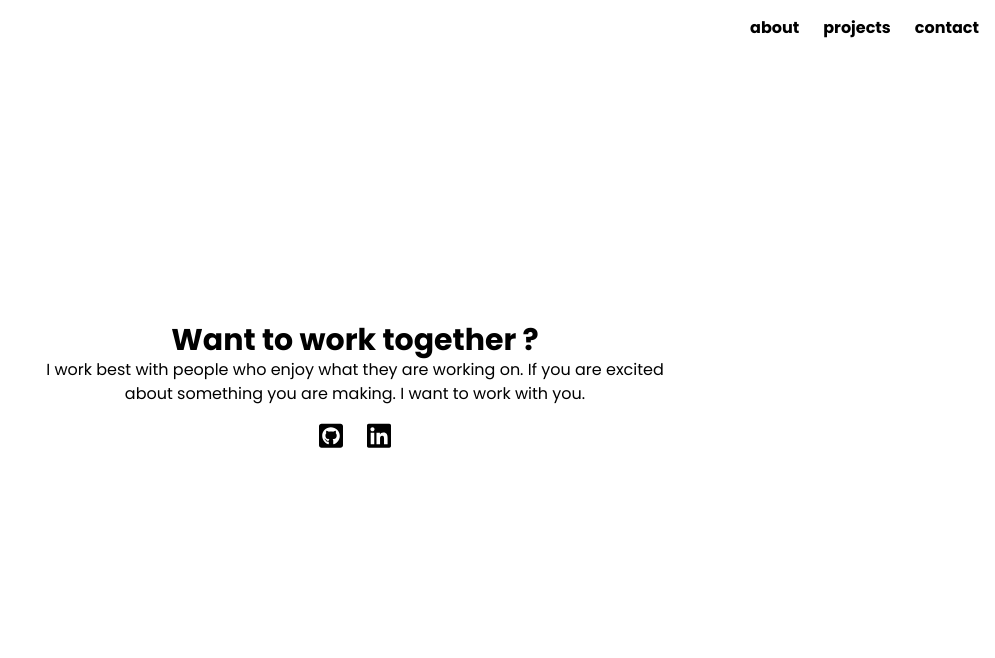
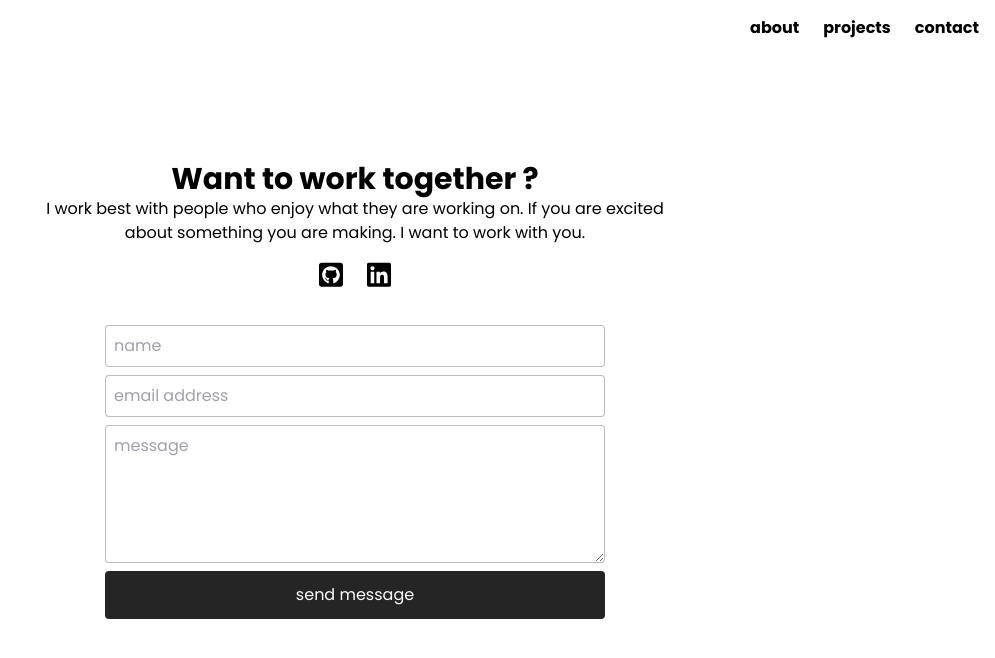
Before and after one commit to kurtobando/simple-portfolio, a Next.js app: page /contact in a window 1280 px wide. Shown: the top 658 px of the page, without its empty margins (285-1280 px from the left). Built offline with nearby package versions, Linux system fonts and the light colour scheme; no server answers.

Commit message:
add contact form component to contact page

```diff
--- a/pages/contact.tsx
+++ b/pages/contact.tsx
@@ -1,5 +1,6 @@
 import Layout from "../components/Layout"
 import SocialMediaList from "../components/SocialMediaList"
+import ContactForm from "../components/ContactForm"
 
 export default function Contact(): JSX.Element {
     return (
@@ -18,8 +19,10 @@ export default function Contact(): JSX.Element {
                     <div className="py-4">
                         <SocialMediaList />
                     </div>
+                    <div className="mt-5">
+                        <ContactForm />
+                    </div>
                 </div>
-                <div></div>
             </Layout>
         </div>
     )
```
